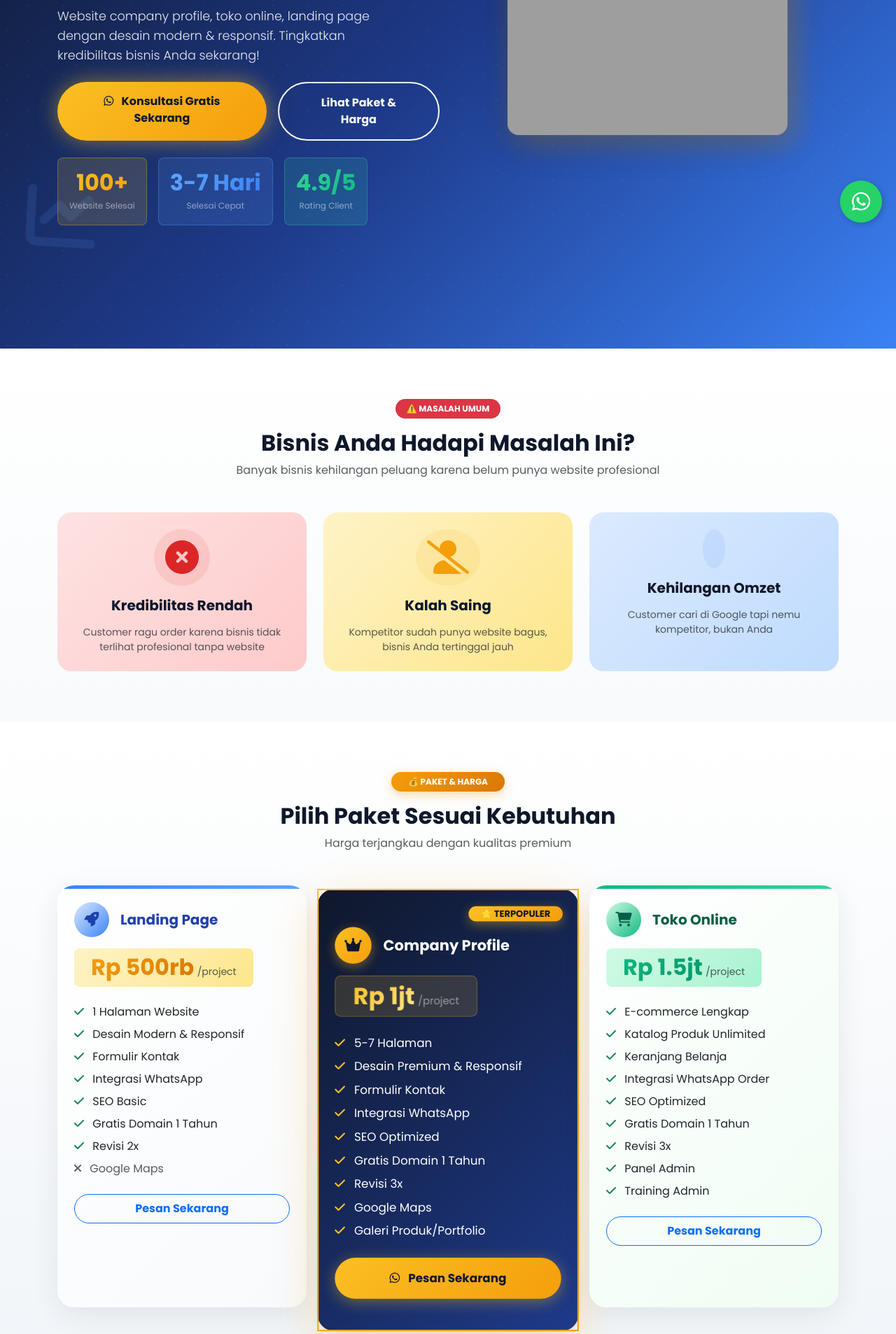
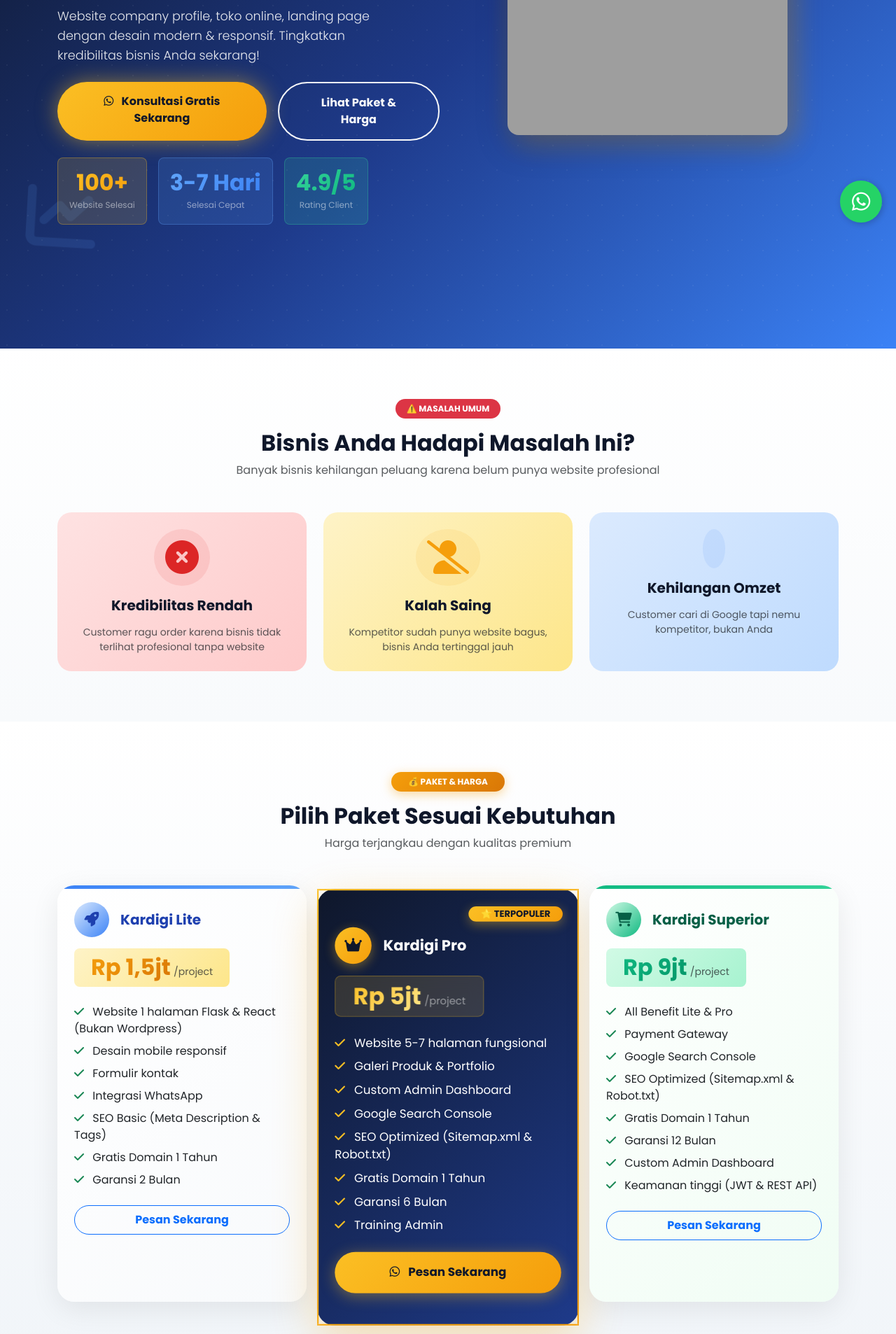
Before and after one commit to amal-hidayah/kardigi-web, a Flask app: page /jasa-website in a window 1280 px wide. Shown: the part 442-2348 px from the top of the page at 70% size. Run offline with Flask 3, Linux system fonts and the light colour scheme; some libraries are stand-ins or nearby versions; grey boxes are pictures that could not be loaded.

Commit message:
Update Harga

```diff
--- a/templates/jasa_website.html
+++ b/templates/jasa_website.html
@@ -194,25 +194,24 @@
                             <div class="rounded-circle me-3" style="width: 50px; height: 50px; background: linear-gradient(135deg, #dbeafe, #3b82f6); display: flex; align-items: center; justify-content: center;">
                                 <i class="fas fa-rocket" style="color: #1e40af; font-size: 1.3rem;"></i>
                             </div>
-                            <h5 class="fw-bold mb-0" style="color: #1e40af;">Landing Page</h5>
+                            <h5 class="fw-bold mb-0" style="color: #1e40af;">Kardigi Lite</h5>
                         </div>
                         <div class="mb-4">
                             <div class="d-inline-block px-4 py-2 rounded-3" style="background: linear-gradient(135deg, #fef3c7, #fde68a);">
-                                <span class="h2 fw-bold mb-0" style="background: linear-gradient(135deg, #f59e0b, #d97706); -webkit-background-clip: text; -webkit-text-fill-color: transparent;">Rp 500rb</span>
+                                <span class="h2 fw-bold mb-0" style="background: linear-gradient(135deg, #f59e0b, #d97706); -webkit-background-clip: text; -webkit-text-fill-color: transparent;">Rp 1,5jt</span>
                                 <span class="text-muted small">/project</span>
                             </div>
                         </div>
                         <ul class="list-unstyled mb-4">
-                            <li class="mb-2"><i class="fas fa-check text-success me-2"></i> 1 Halaman Website</li>
-                            <li class="mb-2"><i class="fas fa-check text-success me-2"></i> Desain Modern & Responsif</li>
-                            <li class="mb-2"><i class="fas fa-check text-success me-2"></i> Formulir Kontak</li>
+                            <li class="mb-2"><i class="fas fa-check text-success me-2"></i> Website 1 halaman Flask & React (Bukan Wordpress)</li>
+                            <li class="mb-2"><i class="fas fa-check text-success me-2"></i> Desain mobile responsif</li>
+                            <li class="mb-2"><i class="fas fa-check text-success me-2"></i> Formulir kontak</li>
                             <li class="mb-2"><i class="fas fa-check text-success me-2"></i> Integrasi WhatsApp</li>
-                            <li class="mb-2"><i class="fas fa-check text-success me-2"></i> SEO Basic</li>
+                            <li class="mb-2"><i class="fas fa-check text-success me-2"></i> SEO Basic (Meta Description & Tags)</li>
                             <li class="mb-2"><i class="fas fa-check text-success me-2"></i> Gratis Domain 1 Tahun</li>
-                            <li class="mb-2"><i class="fas fa-check text-success me-2"></i> Revisi 2x</li>
-                            <li class="mb-2 text-muted"><i class="fas fa-times me-2"></i> Google Maps</li>
+                            <li class="mb-2"><i class="fas fa-check text-success me-2"></i> Garansi 2 Bulan</li>
                         </ul>
-                        <a href="https://wa.me/6289509951772?text=Halo,%20saya%20mau%20order%20paket%20Landing%20Page"
+                        <a href="https://wa.me/6289509951772?text=Halo,%20saya%20mau%20order%20paket%20Kardigi%20Lite"
                            target="_blank"
                            class="btn btn-outline-primary w-100 rounded-pill py-2 fw-bold">
                             Pesan Sekarang
@@ -237,26 +236,25 @@
                             <div class="rounded-circle me-3" style="width: 50px; height: 50px; background: linear-gradient(135deg, #fbbf24, #f59e0b); display: flex; align-items: center; justify-content: center; box-shadow: 0 4px 15px rgba(251, 191, 36, 0.4);">
                                 <i class="fas fa-crown" style="color: #0f172a; font-size: 1.3rem;"></i>
                             </div>
-                            <h5 class="fw-bold mb-0 text-white">Company Profile</h5>
+                            <h5 class="fw-bold mb-0 text-white">Kardigi Pro</h5>
                         </div>
                         <div class="mb-4">
                             <div class="d-inline-block px-4 py-2 rounded-3" style="background: rgba(251, 191, 36, 0.15); backdrop-filter: blur(10px); border: 1px solid rgba(251, 191, 36, 0.3);">
-                                <span class="h2 fw-bold mb-0" style="background: linear-gradient(135deg, #fbbf24, #fde68a); -webkit-background-clip: text; -webkit-text-fill-color: transparent;">Rp 1jt</span>
+                                <span class="h2 fw-bold mb-0" style="background: linear-gradient(135deg, #fbbf24, #fde68a); -webkit-background-clip: text; -webkit-text-fill-color: transparent;">Rp 5jt</span>
                                 <span class="text-white-50 small">/project</span>
                             </div>
                         </div>
                         <ul class="list-unstyled mb-4">
-                            <li class="mb-2 text-white"><i class="fas fa-check me-2" style="color: #fbbf24;"></i> 5-7 Halaman</li>
-                            <li class="mb-2 text-white"><i class="fas fa-check me-2" style="color: #fbbf24;"></i> Desain Premium & Responsif</li>
-                            <li class="mb-2 text-white"><i class="fas fa-check me-2" style="color: #fbbf24;"></i> Formulir Kontak</li>
-                            <li class="mb-2 text-white"><i class="fas fa-check me-2" style="color: #fbbf24;"></i> Integrasi WhatsApp</li>
-                            <li class="mb-2 text-white"><i class="fas fa-check me-2" style="color: #fbbf24;"></i> SEO Optimized</li>
+                            <li class="mb-2 text-white"><i class="fas fa-check me-2" style="color: #fbbf24;"></i> Website 5-7 halaman fungsional</li>
+                            <li class="mb-2 text-white"><i class="fas fa-check me-2" style="color: #fbbf24;"></i> Galeri Produk & Portfolio</li>
+                            <li class="mb-2 text-white"><i class="fas fa-check me-2" style="color: #fbbf24;"></i> Custom Admin Dashboard</li>
+                            <li class="mb-2 text-white"><i class="fas fa-check me-2" style="color: #fbbf24;"></i> Google Search Console</li>
+                            <li class="mb-2 text-white"><i class="fas fa-check me-2" style="color: #fbbf24;"></i> SEO Optimized (Sitemap.xml & Robot.txt)</li>
                             <li class="mb-2 text-white"><i class="fas fa-check me-2" style="color: #fbbf24;"></i> Gratis Domain 1 Tahun</li>
-                            <li class="mb-2 text-white"><i class="fas fa-check me-2" style="color: #fbbf24;"></i> Revisi 3x</li>
-                            <li class="mb-2 text-white"><i class="fas fa-check me-2" style="color: #fbbf24;"></i> Google Maps</li>
-                            <li class="mb-2 text-white"><i class="fas fa-check me-2" style="color: #fbbf24;"></i> Galeri Produk/Portfolio</li>
+                            <li class="mb-2 text-white"><i class="fas fa-check me-2" style="color: #fbbf24;"></i> Garansi 6 Bulan</li>
+                            <li class="mb-2 text-white"><i class="fas fa-check me-2" style="color: #fbbf24;"></i> Training Admin</li>
                         </ul>
-                        <a href="https://wa.me/6289509951772?text=Halo,%20saya%20mau%20order%20paket%20Company%20Profile"
+                        <a href="https://wa.me/6289509951772?text=Halo,%20saya%20mau%20order%20paket%20Kardigi%20Pro"
                            target="_blank"
                            class="btn w-100 rounded-pill py-3 fw-bold position-relative overflow-hidden" style="background: linear-gradient(135deg, #fbbf24, #f59e0b); color: #0f172a; border: none; box-shadow: 0 4px 20px rgba(251, 191, 36, 0.4);"
                            onmouseover="this.style.transform='translateY(-2px)'; this.style.boxShadow='0 6px 25px rgba(251, 191, 36, 0.6)'"
@@ -280,24 +278,23 @@
                             <div class="rounded-circle me-3" style="width: 50px; height: 50px; background: linear-gradient(135deg, #d1fae5, #10b981); display: flex; align-items: center; justify-content: center;">
                                 <i class="fas fa-shopping-cart" style="color: #065f46; font-size: 1.3rem;"></i>
                             </div>
-                            <h5 class="fw-bold mb-0" style="color: #065f46;">Toko Online</h5>
+                            <h5 class="fw-bold mb-0" style="color: #065f46;">Kardigi Superior</h5>
                         </div>
                         <div class="mb-4">
                             <div class="d-inline-block px-4 py-2 rounded-3" style="background: linear-gradient(135deg, #d1fae5, #a7f3d0);">
-                                <span class="h2 fw-bold mb-0" style="background: linear-gradient(135deg, #10b981, #059669); -webkit-background-clip: text; -webkit-text-fill-color: transparent;">Rp 1.5jt</span>
+                                <span class="h2 fw-bold mb-0" style="background: linear-gradient(135deg, #10b981, #059669); -webkit-background-clip: text; -webkit-text-fill-color: transparent;">Rp 9jt</span>
                                 <span class="text-muted small">/project</span>
                             </div>
                         </div>
                         <ul class="list-unstyled mb-4">
-                            <li class="mb-2"><i class="fas fa-check text-success me-2"></i> E-commerce Lengkap</li>
-                            <li class="mb-2"><i class="fas fa-check text-success me-2"></i> Katalog Produk Unlimited</li>
-                            <li class="mb-2"><i class="fas fa-check text-success me-2"></i> Keranjang Belanja</li>
-                            <li class="mb-2"><i class="fas fa-check text-success me-2"></i> Integrasi WhatsApp Order</li>
-                            <li class="mb-2"><i class="fas fa-check text-success me-2"></i> SEO Optimized</li>
+                            <li class="mb-2"><i class="fas fa-check text-success me-2"></i> All Benefit Lite & Pro</li>
+                            <li class="mb-2"><i class="fas fa-check text-success me-2"></i> Payment Gateway</li>
+                            <li class="mb-2"><i class="fas fa-check text-success me-2"></i> Google Search Console</li>
+                            <li class="mb-2"><i class="fas fa-check text-success me-2"></i> SEO Optimized (Sitemap.xml & Robot.txt)</li>
                             <li class="mb-2"><i class="fas fa-check text-success me-2"></i> Gratis Domain 1 Tahun</li>
-                            <li class="mb-2"><i class="fas fa-check text-success me-2"></i> Revisi 3x</li>
-                            <li class="mb-2"><i class="fas fa-check text-success me-2"></i> Panel Admin</li>
-                            <li class="mb-2"><i class="fas fa-check text-success me-2"></i> Training Admin</li>
+                            <li class="mb-2"><i class="fas fa-check text-success me-2"></i> Garansi 12 Bulan</li>
+                            <li class="mb-2"><i class="fas fa-check text-success me-2"></i> Custom Admin Dashboard</li>
+                            <li class="mb-2"><i class="fas fa-check text-success me-2"></i> Keamanan tinggi (JWT & REST API)</li>
                         </ul>
                         <a href="https://wa.me/6289509951772?text=Halo,%20saya%20mau%20order%20paket%20Toko%20Online"
                            target="_blank"
@@ -320,21 +317,21 @@
                             <div class="rounded-circle me-2" style="width: 35px; height: 35px; background: linear-gradient(135deg, #dbeafe, #3b82f6); display: flex; align-items: center; justify-content: center;">
                                 <i class="fas fa-rocket" style="color: #1e40af; font-size: 0.9rem;"></i>
                             </div>
-                            <h6 class="fw-bold mb-0" style="color: #1e40af; font-size: 0.9rem;">Landing Page</h6>
+                            <h6 class="fw-bold mb-0" style="color: #1e40af; font-size: 0.9rem;">Kardigi Lite</h6>
                         </div>
                         <div class="mb-2">
-                            <span class="h5 fw-bold" style="background: linear-gradient(135deg, #f59e0b, #d97706); -webkit-background-clip: text; -webkit-text-fill-color: transparent;">Rp 500rb</span>
+                            <span class="h5 fw-bold" style="background: linear-gradient(135deg, #f59e0b, #d97706); -webkit-background-clip: text; -webkit-text-fill-color: transparent;">Rp 1,5jt</span>
                             <span class="text-muted" style="font-size: 0.7rem;">/project</span>
                         </div>
                         <div class="row g-1 mb-2" style="font-size: 0.7rem;">
                             <div class="col-6"><i class="fas fa-check text-success me-1"></i> 1 Halaman</div>
                             <div class="col-6"><i class="fas fa-check text-success me-1"></i> Desain Responsif</div>
-                            <div class="col-6"><i class="fas fa-check text-success me-1"></i> Form Kontak</div>
-                            <div class="col-6"><i class="fas fa-check text-success me-1"></i> WhatsApp</div>
+                            <div class="col-6"><i class="fas fa-check text-success me-1"></i> Form Konta & Whatsapp</div>
+                            <div class="col-6"><i class="fas fa-check text-success me-1"></i> Garansi 2 Bulan</div>
                             <div class="col-6"><i class="fas fa-check text-success me-1"></i> SEO Basic</div>
                             <div class="col-6"><i class="fas fa-check text-success me-1"></i> Domain Gratis</div>
                         </div>
-                        <a href="https://wa.me/6289509951772?text=Halo,%20saya%20mau%20order%20paket%20Landing%20Page" target="_blank" class="btn btn-outline-primary btn-sm w-100 rounded-pill fw-bold" style="font-size: 0.75rem;">Pesan Sekarang</a>
+                        <a href="https://wa.me/6289509951772?text=Halo,%20saya%20mau%20order%20paket%20Kardigi%20Lite" target="_blank" class="btn btn-outline-primary btn-sm w-100 rounded-pill fw-bold" style="font-size: 0.75rem;">Pesan Sekarang</a>
                     </div>
                 </div>
             </div>
@@ -350,23 +347,23 @@
                             <div class="rounded-circle me-2" style="width: 35px; height: 35px; background: linear-gradient(135deg, #fbbf24, #f59e0b); display: flex; align-items: center; justify-content: center;">
                                 <i class="fas fa-crown" style="color: #0f172a; font-size: 0.9rem;"></i>
                             </div>
-                            <h6 class="fw-bold mb-0 text-white" style="font-size: 0.9rem;">Company Profile</h6>
+                            <h6 class="fw-bold mb-0 text-white" style="font-size: 0.9rem;">Kardigi Pro</h6>
                         </div>
                         <div class="mb-2">
-                            <span class="h5 fw-bold" style="background: linear-gradient(135deg, #fbbf24, #fde68a); -webkit-background-clip: text; -webkit-text-fill-color: transparent;">Rp 1jt</span>
+                            <span class="h5 fw-bold" style="background: linear-gradient(135deg, #fbbf24, #fde68a); -webkit-background-clip: text; -webkit-text-fill-color: transparent;">Rp 5jt</span>
                             <span class="text-white-50" style="font-size: 0.7rem;">/project</span>
                         </div>
                         <div class="row g-1 mb-2 text-white" style="font-size: 0.7rem;">
                             <div class="col-6"><i class="fas fa-check me-1" style="color: #fbbf24;"></i> 5-7 Halaman</div>
-                            <div class="col-6"><i class="fas fa-check me-1" style="color: #fbbf24;"></i> Desain Premium</div>
-                            <div class="col-6"><i class="fas fa-check me-1" style="color: #fbbf24;"></i> Form Kontak</div>
-                            <div class="col-6"><i class="fas fa-check me-1" style="color: #fbbf24;"></i> WhatsApp</div>
+                            <div class="col-6"><i class="fas fa-check me-1" style="color: #fbbf24;"></i> Galeri Produk & Portfolio</div>
+                            <div class="col-6"><i class="fas fa-check me-1" style="color: #fbbf24;"></i> Admin Dashboard</div>
+                            <div class="col-6"><i class="fas fa-check me-1" style="color: #fbbf24;"></i> Google Search Console</div>
                             <div class="col-6"><i class="fas fa-check me-1" style="color: #fbbf24;"></i> SEO Optimized</div>
                             <div class="col-6"><i class="fas fa-check me-1" style="color: #fbbf24;"></i> Domain Gratis</div>
-                            <div class="col-6"><i class="fas fa-check me-1" style="color: #fbbf24;"></i> Google Maps</div>
-                            <div class="col-6"><i class="fas fa-check me-1" style="color: #fbbf24;"></i> Galeri</div>
+                            <div class="col-6"><i class="fas fa-check me-1" style="color: #fbbf24;"></i> Garansi 6 Bulan</div>
+                            <div class="col-6"><i class="fas fa-check me-1" style="color: #fbbf24;"></i> Training Admin</div>
                         </div>
-                        <a href="https://wa.me/6289509951772?text=Halo,%20saya%20mau%20order%20paket%20Company%20Profile" target="_blank" class="btn btn-sm w-100 rounded-pill fw-bold" style="background: linear-gradient(135deg, #fbbf24, #f59e0b); color: #0f172a; font-size: 0.75rem;"><i class="fab fa-whatsapp me-1"></i> Pesan Sekarang</a>
+                        <a href="https://wa.me/6289509951772?text=Halo,%20saya%20mau%20order%20paket%20Kardigi%20Pro" target="_blank" class="btn btn-sm w-100 rounded-pill fw-bold" style="background: linear-gradient(135deg, #fbbf24, #f59e0b); color: #0f172a; font-size: 0.75rem;"><i class="fab fa-whatsapp me-1"></i> Pesan Sekarang</a>
                     </div>
                 </div>
             </div>
@@ -380,21 +377,21 @@
                             <div class="rounded-circle me-2" style="width: 35px; height: 35px; background: linear-gradient(135deg, #d1fae5, #10b981); display: flex; align-items: center; justify-content: center;">
                                 <i class="fas fa-shopping-cart" style="color: #065f46; font-size: 0.9rem;"></i>
                             </div>
-                            <h6 class="fw-bold mb-0" style="color: #065f46; font-size: 0.9rem;">Toko Online</h6>
+                            <h6 class="fw-bold mb-0" style="color: #065f46; font-size: 0.9rem;">Kardigi Superior</h6>
                         </div>
                         <div class="mb-2">
                             <span class="h5 fw-bold" style="background: linear-gradient(135deg, #10b981, #059669); -webkit-background-clip: text; -webkit-text-fill-color: transparent;">Rp 1.5jt</span>
                             <span class="text-muted" style="font-size: 0.7rem;">/project</span>
                         </div>
                         <div class="row g-1 mb-2" style="font-size: 0.7rem;">
-                            <div class="col-6"><i class="fas fa-check text-success me-1"></i> E-commerce</div>
-                            <div class="col-6"><i class="fas fa-check text-success me-1"></i> Katalog Unlimited</div>
-                            <div class="col-6"><i class="fas fa-check text-success me-1"></i> Keranjang</div>
-                            <div class="col-6"><i class="fas fa-check text-success me-1"></i> WhatsApp Order</div>
+                            <div class="col-6"><i class="fas fa-check text-success me-1"></i> All Benefit Lite & Pro</div>
+                            <div class="col-6"><i class="fas fa-check text-success me-1"></i> Payment Gateway</div>
+                            <div class="col-6"><i class="fas fa-check text-success me-1"></i> Google Search Console</div>
                             <div class="col-6"><i class="fas fa-check text-success me-1"></i> SEO Optimized</div>
-                            <div class="col-6"><i class="fas fa-check text-success me-1"></i> Panel Admin</div>
+                            <div class="col-6"><i class="fas fa-check text-success me-1"></i> Garansi 12 Bulan</div>
+                            <div class="col-6"><i class="fas fa-check text-success me-1"></i> Keamanan tinggi (JWT & REST API)</div>
                         </div>
-                        <a href="https://wa.me/6289509951772?text=Halo,%20saya%20mau%20order%20paket%20Toko%20Online" target="_blank" class="btn btn-outline-primary btn-sm w-100 rounded-pill fw-bold" style="font-size: 0.75rem;">Pesan Sekarang</a>
+                        <a href="https://wa.me/6289509951772?text=Halo,%20saya%20mau%20order%20paket%20Kardigi%20Superior" target="_blank" class="btn btn-outline-primary btn-sm w-100 rounded-pill fw-bold" style="font-size: 0.75rem;">Pesan Sekarang</a>
                     </div>
                 </div>
             </div>
```
Also changed, not shown: fix_blogpost_slug_column.py (added, +19 -0 lines).
